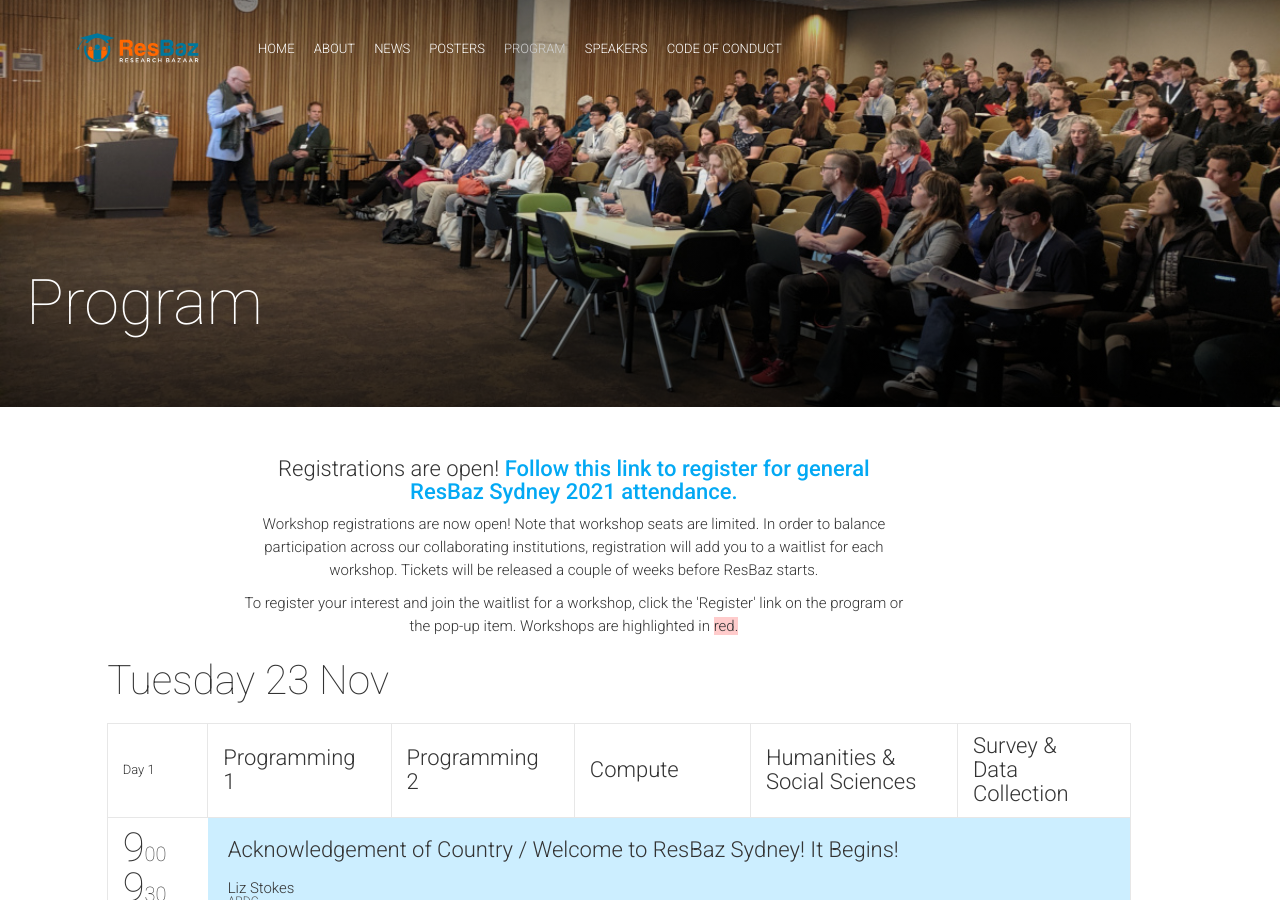
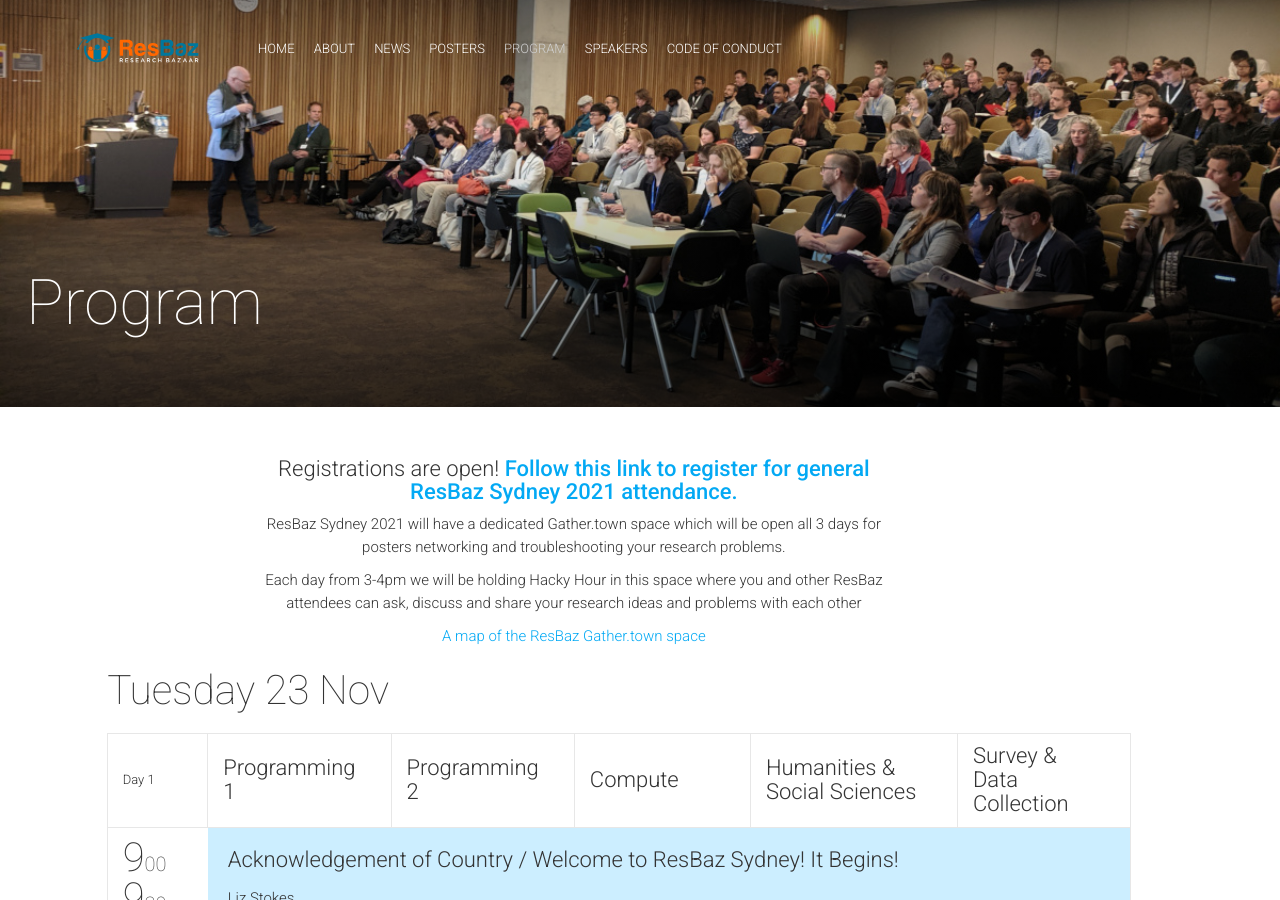
Before and after one commit to spikelynch/spikelynch.github.io, a Jekyll site: the page built from program.html, in a window 1280 px wide and 900 px high. Built offline with Jekyll 4.4.1, drawn with Linux system fonts in a browser that asks for light colours; nearby versions of some CDN libraries; comment, search, counter and statistics services are not loaded; some of the changed text lies outside the part shown.

Commit message:
Added links to the Gather.town map

```diff
--- a/_includes/program.html
+++ b/_includes/program.html
@@ -7,9 +7,12 @@
 
             <p class="registration-blurb">Registrations are open! <strong><a href="https://resbazsydney2021.eventbrite.com.au/">Follow this link to register for general ResBaz Sydney 2021 attendance.</a></strong></p>
 
-            <p>Workshop registrations are now open! Note that workshop seats are limited. In order to balance participation across our collaborating institutions, registration will add you to a waitlist for each workshop. Tickets will be released a couple of weeks before ResBaz starts.</p>
+            <p>ResBaz Sydney 2021 will have a dedicated Gather.town space which will be open all 3 days for posters networking and troubleshooting your research problems.</p>
 
-            <p>To register your interest and join the waitlist for a workshop, click the 'Register' link on the program or the pop-up item. Workshops are highlighted in <span style="background: #ffcccc">red.</span></p>
+            <p>Each day from 3-4pm we will be holding Hacky Hour in this space where you and other ResBaz attendees can ask, discuss and share your research ideas and problems with each other</p>
+
+            <p><a href="../assets/ResBazGatherTown.pdf">A map of the ResBaz Gather.town space</a></p>
+
             </div>
         </div>
 
```
Also changed, not shown: _data/sessions.yml (+6 -6 lines), 2 other files.
